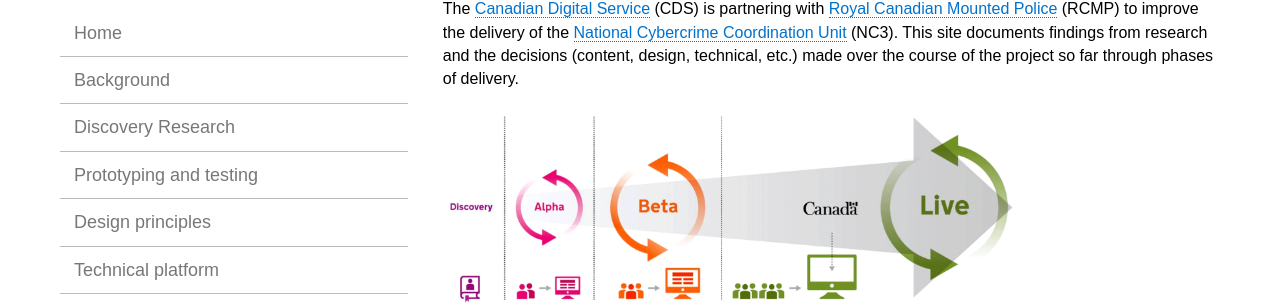
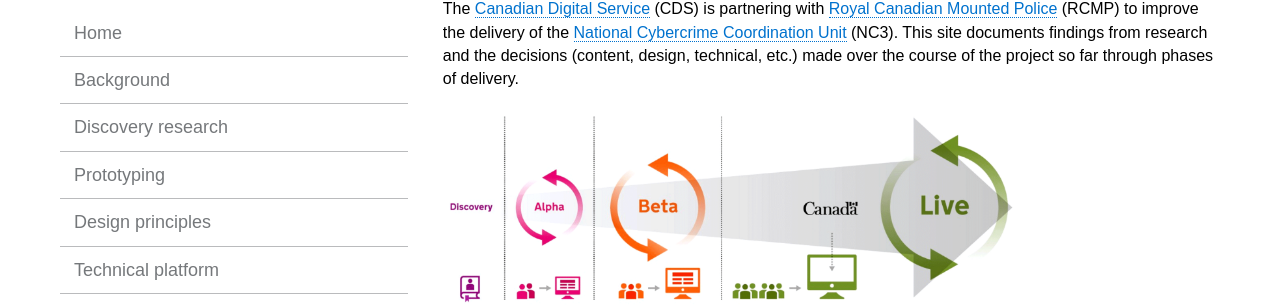
Before and after one commit to cds-snc/rcmp-report-a-cybercrime-alpha-documentation, a Jekyll site: the page built from index.html, in a window 1280 px wide. Shown: the part 227-535 px from the top of the page. Built offline with Jekyll 4.4.1, drawn with Linux system fonts in a browser that asks for light colours.

Commit message:
Update menu.yml

```diff
--- a/_data/menu.yml
+++ b/_data/menu.yml
@@ -6,10 +6,10 @@ en:
     name: "Background"
     url: "/background/"
   discovery:
-    name: "Discovery Research"
+    name: "Discovery research"
     url: "/discovery/"
   prototypes:
-    name: "Prototyping and testing"
+    name: "Prototyping"
     url: "/prototypes/"
   principles:
     name: "Design principles"
```
